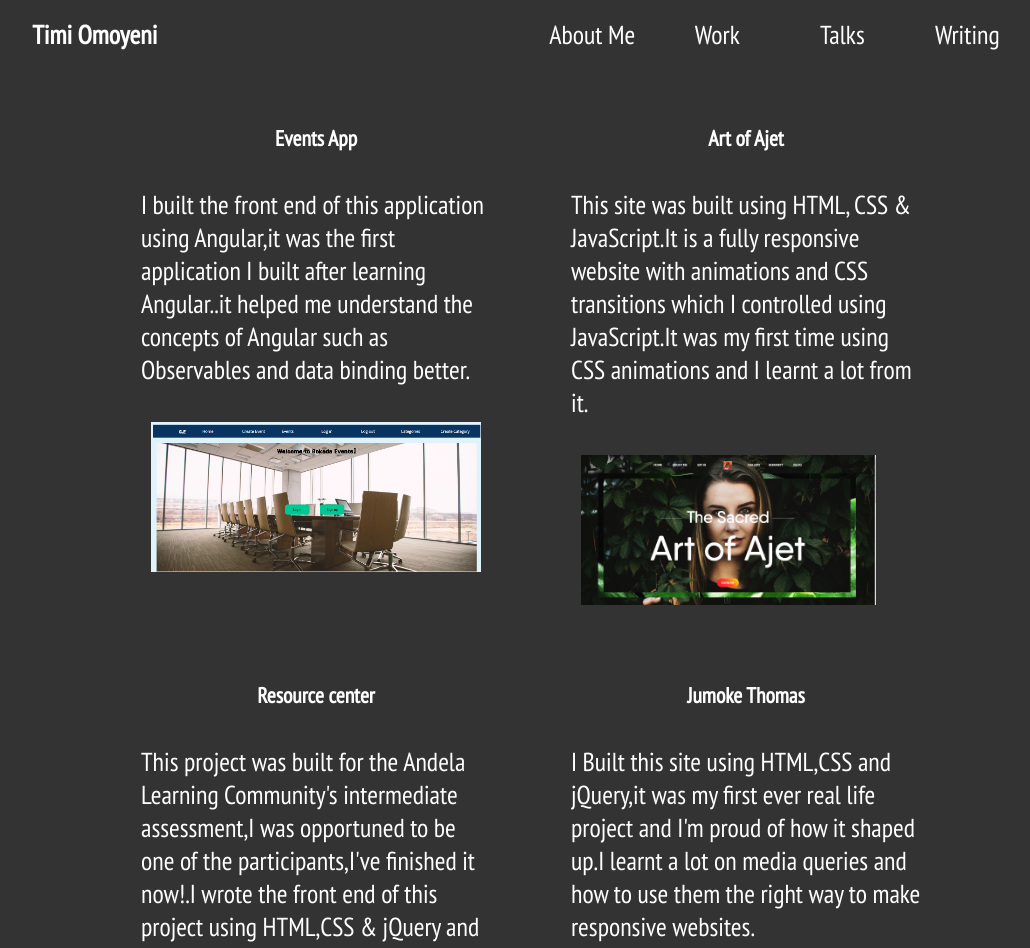
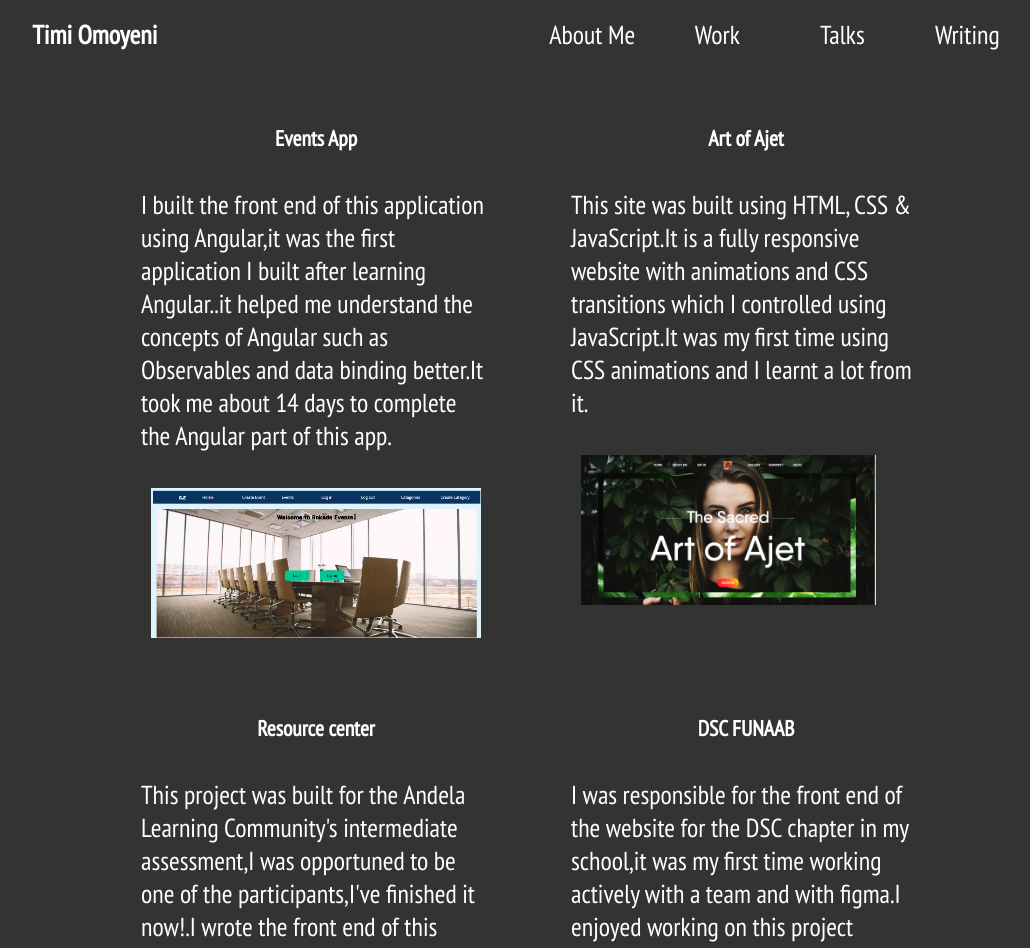
Before and after one commit to Timibadass/portfolio, an Angular app: page /work in a window 1280 px wide. Shown: the top 948 px of the page, without its empty margins (105-1135 px from the left). Built offline with nearby package versions, Linux system fonts and the light colour scheme.

Commit message:
added new project to my work

```diff
--- a/src/app/work/work.component.html
+++ b/src/app/work/work.component.html
@@ -2,7 +2,7 @@
   <div class="stack">
     <div class="individual_work">
       <h5>Events App</h5>
-      <p>I built the front end of this application using Angular,it was the first application I built after learning Angular..it helped me understand the concepts of Angular such as Observables and data binding better.</p>
+      <p>I built the front end of this application using Angular,it was the first application I built after learning Angular..it helped me understand the concepts of Angular such as Observables and data binding better.It took me about 14 days to complete the Angular part of this app.</p>
       <div class='individual_work__image'>
           <a href="http://gokada-events.herokuapp.com">
             <img src="assets/images/events-app.png" alt="Events app">
@@ -28,11 +28,11 @@
       </div>
     </div>
     <div class="individual_work">
-      <h5>Jumoke Thomas</h5>
-      <p>I Built this site using HTML,CSS and jQuery,it was my first ever real life project and I'm proud of how it shaped up.I learnt a lot on media queries and how to use them the right way to make responsive websites.</p>
+      <h5>DSC FUNAAB</h5>
+      <p>I was responsible for the front end of the website for the DSC chapter in my school,it was my first time working actively with a team and with figma.I enjoyed working on this project because I got to learn about collaboration better.</p>
       <div class="individual_work__image">
-        <a href="https://jumokethomas.com">
-          <img src="assets/images/jt.png" alt="Jumoke Thomas">
+        <a href="https://dscfunaab.club">
+          <img src="assets/images/jt.png" alt="DSC FUNAAB">
         </a>
       </div>
     </div>
```
